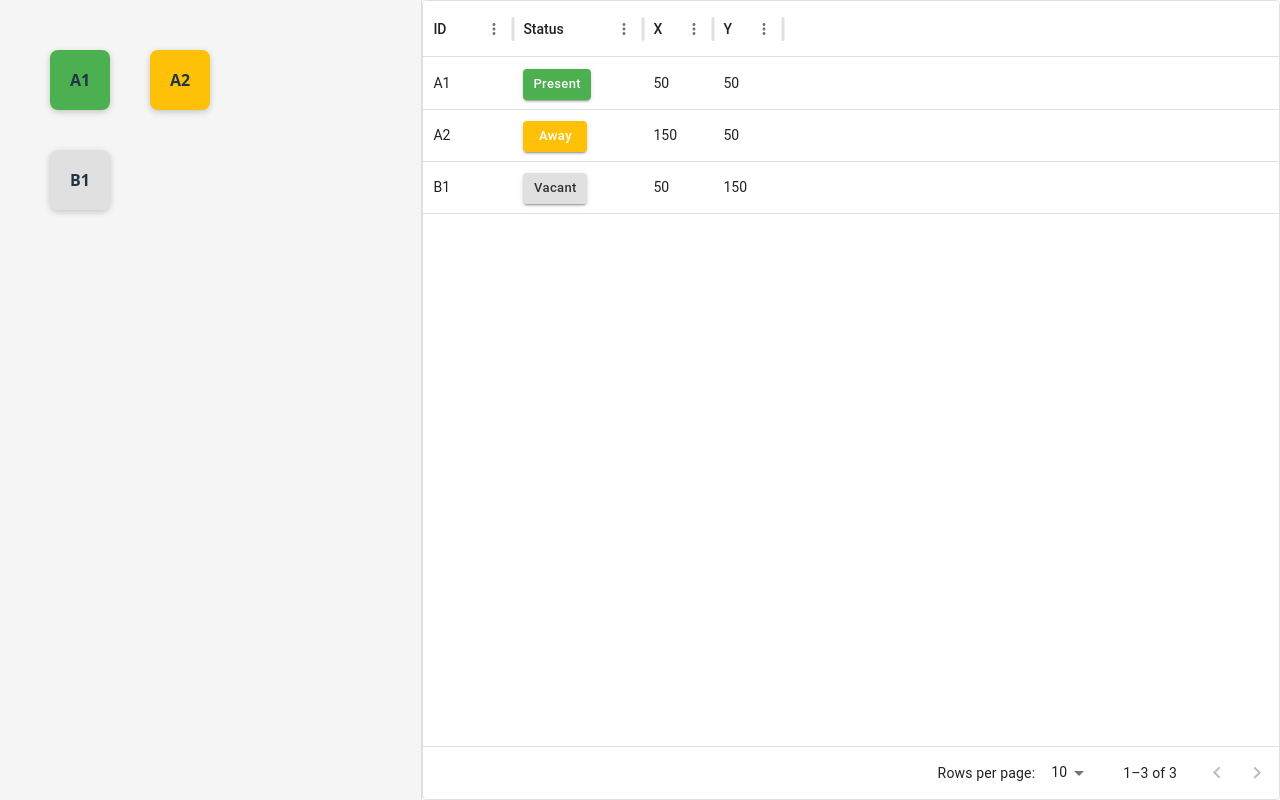
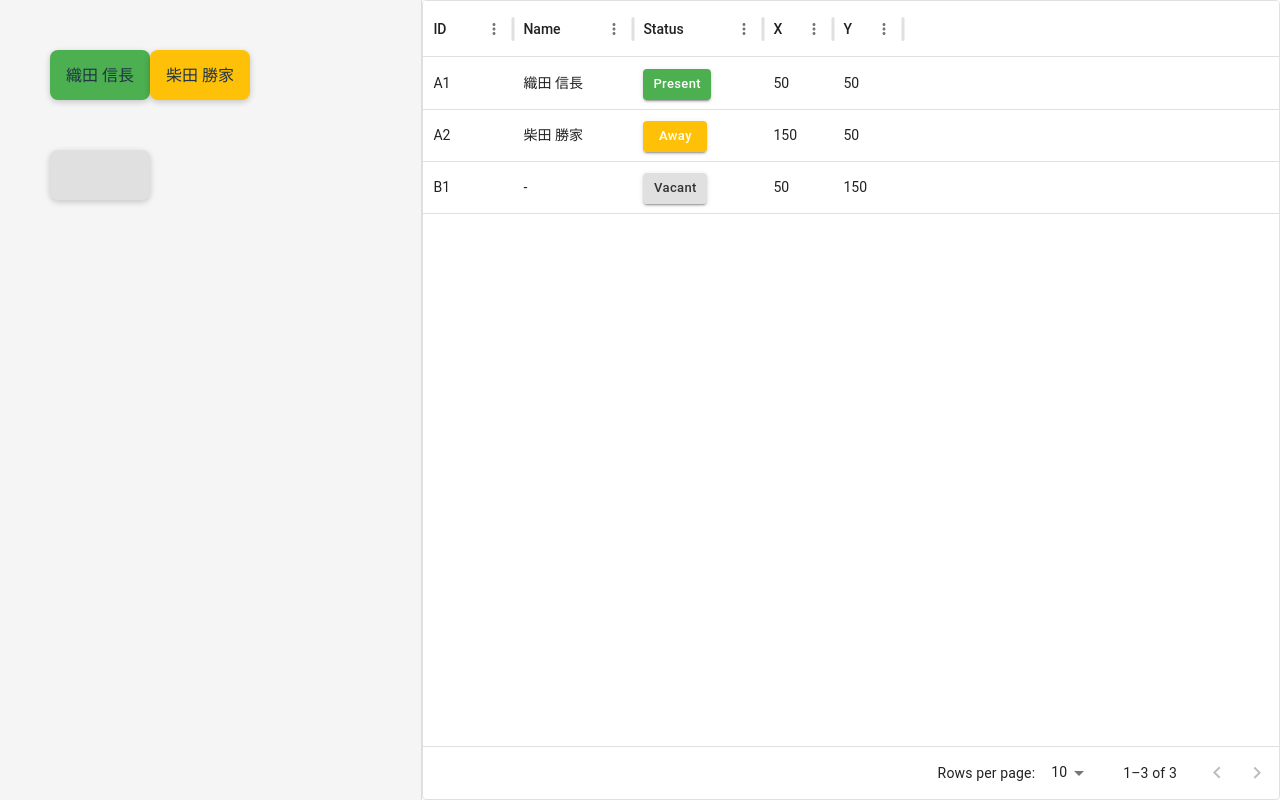
Before and after one commit to twajp/presence-dashboard, a React app in the folder frontend/: page / in a window 1280 px wide. Built offline with nearby package versions, Linux system fonts and the light colour scheme; the HTML template or start-up script is replaced by a standard one.

Commit message:
feat: enhance seat management by adding person details and updating rendering logic

```diff
--- a/frontend/src/App.tsx
+++ b/frontend/src/App.tsx
@@ -6,11 +6,17 @@ import { Button } from '@mui/material';
 
 type PresenceStatus = 'present' | 'remote' | 'away' | 'vacant';
 
+type Person = {
+  id: string;
+  name: string;
+};
+
 type Seat = {
   id: string;
   x: number;
   y: number;
   status: PresenceStatus;
+  personId?: string;
 };
 
 const STATUS_COLOR: Record<PresenceStatus, string> = {
@@ -35,12 +41,15 @@ const nextStatus = (status: PresenceStatus): PresenceStatus => {
 function SeatItem({
   seat,
   onUpdate,
+  persons,
 }: {
   seat: Seat;
   onUpdate: (id: string, data: Partial<Seat>) => void;
+  persons: Person[];
 }) {
   const draggedRef = useRef(false);
   const nodeRef = useRef<HTMLDivElement>(null);
+  const person = persons.find(p => p.id === seat.personId);
 
   return (
     <Draggable
@@ -64,11 +73,12 @@ function SeatItem({
           onUpdate(seat.id, { status: nextStatus(seat.status) });
         }}
         style={{
-          width: 60,
-          height: 60,
+          width: 100,
+          height: 50,
           borderRadius: 8,
           backgroundColor: STATUS_COLOR[seat.status],
           display: 'flex',
+          flexDirection: 'column',
           alignItems: 'center',
           justifyContent: 'center',
           fontWeight: 'bold',
@@ -76,9 +86,10 @@ function SeatItem({
           userSelect: 'none',
           position: 'absolute',
           boxShadow: '0 2px 6px rgba(0,0,0,0.2)',
+          fontSize: 12,
         }}
       >
-        {seat.id}
+        {person && <div style={{ fontSize: 16 }}>{person.name}</div>}
       </div>
     </Draggable>
   );
@@ -86,9 +97,15 @@ function SeatItem({
 
 
 export default function App() {
+  const [persons] = useState<Person[]>([
+    { id: '1', name: '織田 信長' },
+    { id: '2', name: '柴田 勝家' },
+    { id: '3', name: '丹羽 長秀' },
+  ]);
+
   const [seats, setSeats] = useState<Seat[]>([
-    { id: 'A1', x: 50, y: 50, status: 'present' },
-    { id: 'A2', x: 150, y: 50, status: 'away' },
+    { id: 'A1', x: 50, y: 50, status: 'present', personId: '1' },
+    { id: 'A2', x: 150, y: 50, status: 'away', personId: '2' },
     { id: 'B1', x: 50, y: 150, status: 'vacant' },
   ]);
 
@@ -102,6 +119,15 @@ export default function App() {
 
   const columns: GridColDef[] = [
     { field: 'id', headerName: 'ID', width: 90 },
+    {
+      field: 'personId',
+      headerName: 'Name',
+      width: 120,
+      renderCell: (params: GridRenderCellParams) => {
+        const person = persons.find(p => p.id === params.row.personId);
+        return person ? person.name : '-';
+      }
+    },
     {
       field: 'status', headerName: 'Status', width: 130,
       renderCell: (params: GridRenderCellParams) => (
@@ -149,6 +175,7 @@ export default function App() {
             key={seat.id}
             seat={seat}
             onUpdate={updateSeat}
+            persons={persons}
           />
         ))}
       </div>
```
